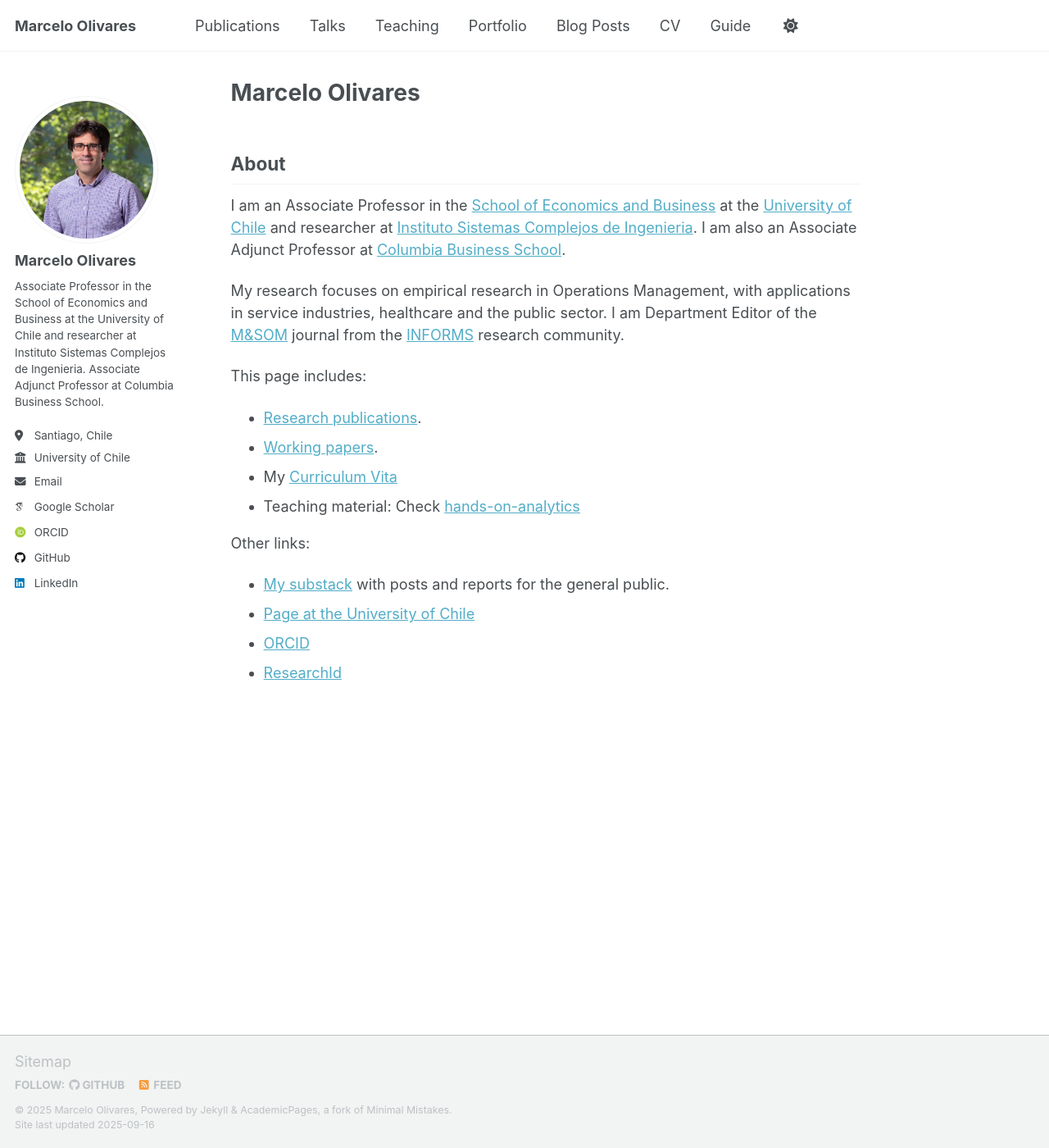
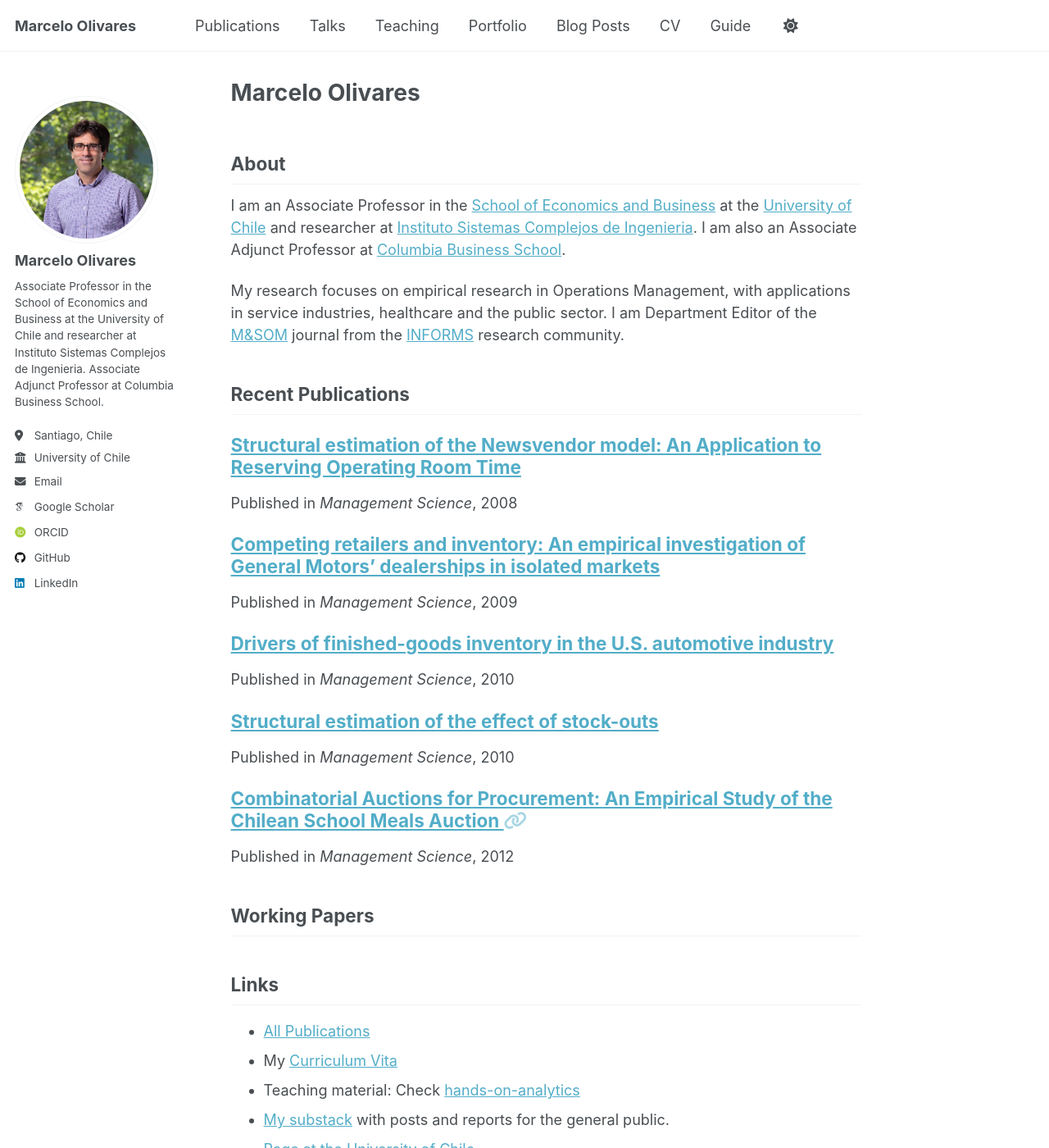
Before and after one commit to maolivar/maolivar.github.io, a Jekyll site: the page built from _pages/about.md, in a window 1280 px wide and 1400 px high. Shown: the whole window at 82% size. Built offline with Jekyll 4.4.1, drawn with Linux system fonts in a browser that asks for light colours; some web fonts are replaced; a script that is not in the unit is left out.

Commit message:
Fix publications display on main page and create publications page

```diff
--- a/_pages/about.md
+++ b/_pages/about.md
@@ -13,15 +13,25 @@ I am an Associate Professor in the [School of Economics and Business](https://fe
 
 My research focuses on empirical research in Operations Management, with applications in service industries, healthcare and the public sector. I am Department Editor of the [M&SOM](https://pubsonline.informs.org/journal/msom) journal from the [INFORMS](https://www.informs.org/) research community.
 
-This page includes:
+## Recent Publications
 
-- [Research publications](#research-publications).
-- [Working papers](#working-papers).
+{% for post in site.publications limit:5 %}
+  {% include archive-single.html %}
+{% endfor %}
+
+## Working Papers
+
+{% for post in site.publications %}
+  {% if post.status == "working paper" %}
+    {% include archive-single.html %}
+  {% endif %}
+{% endfor %}
+
+## Links
+
+- [All Publications]({{ '/publications/' | relative_url }})
 - My [Curriculum Vita](https://www.dropbox.com/s/9yc10f1gmcaec5v/cv_Marcelo_Olivares.pdf?dl=0)
 - Teaching material: Check [hands-on-analytics](https://maolivar.github.io/hands-on-analytics/)
-
-Other links:
-
 - [My substack](https://marceloolivares.substack.com/) with posts and reports for the general public.
 - [Page at the University of Chile](https://www.dii.uchile.cl/quien/marcelo-olivares/){:target="_blank" rel="noopener"}
 - [ORCID](https://orcid.org/0000-0001-8465-624X){:target="_blank" rel="noopener"}
```
Also changed, not shown: _pages/publications.md (added, +9 -0 lines).
